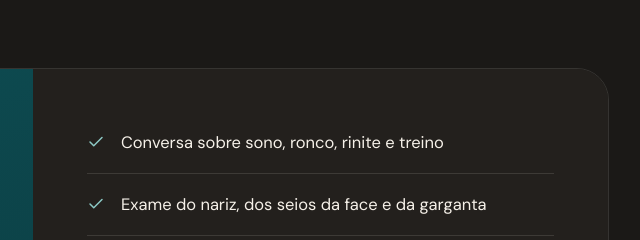
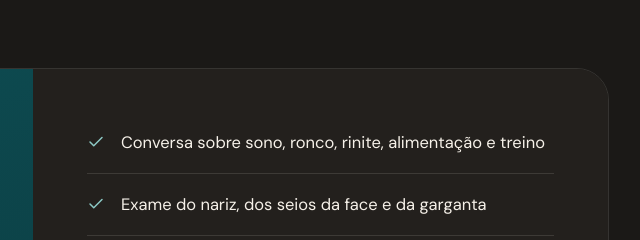
Before and after one commit to Jonatansjps/Marketing-Digital, a plain HTML site: page index.html in a window 1280 px wide. Shown: the part 8980-9220 px from the top of the page, 607-1247 px from the left. Drawn offline with Linux system fonts and the light colour scheme.

Commit message:
Avaliação: inclui alimentação no primeiro tópico
Co-Authored-By: Claude Opus 5.5 <noreply@anthropic.com>
Claude-Session: https://claude.ai/code/session_01VgVNr4fUVsa8eW4azGs4At

```diff
--- a/index.html
+++ b/index.html
@@ -620,7 +620,7 @@ footer{border-top:1px solid var(--line);padding:70px 0 40px;font-size:15px;color
       </div>
       <div class="oferta-dir">
         <ul>
-          <li><svg width="18" height="18" viewBox="0 0 24 24" fill="none" stroke="currentColor" stroke-width="2" stroke-linecap="round" stroke-linejoin="round"><path d="M20 6 9 17l-5-5"/></svg>Conversa sobre sono, ronco, rinite e treino</li>
+          <li><svg width="18" height="18" viewBox="0 0 24 24" fill="none" stroke="currentColor" stroke-width="2" stroke-linecap="round" stroke-linejoin="round"><path d="M20 6 9 17l-5-5"/></svg>Conversa sobre sono, ronco, rinite, alimentação e treino</li>
           <li><svg width="18" height="18" viewBox="0 0 24 24" fill="none" stroke="currentColor" stroke-width="2" stroke-linecap="round" stroke-linejoin="round"><path d="M20 6 9 17l-5-5"/></svg>Exame do nariz, dos seios da face e da garganta</li>
           <li><svg width="18" height="18" viewBox="0 0 24 24" fill="none" stroke="currentColor" stroke-width="2" stroke-linecap="round" stroke-linejoin="round"><path d="M20 6 9 17l-5-5"/></svg>Endoscopia nasal e videolaringoscopia no consultório, quando indicadas</li>
           <li><svg width="18" height="18" viewBox="0 0 24 24" fill="none" stroke="currentColor" stroke-width="2" stroke-linecap="round" stroke-linejoin="round"><path d="M20 6 9 17l-5-5"/></svg>Teste de alergia e vacina para rinite, quando indicados</li>
```
